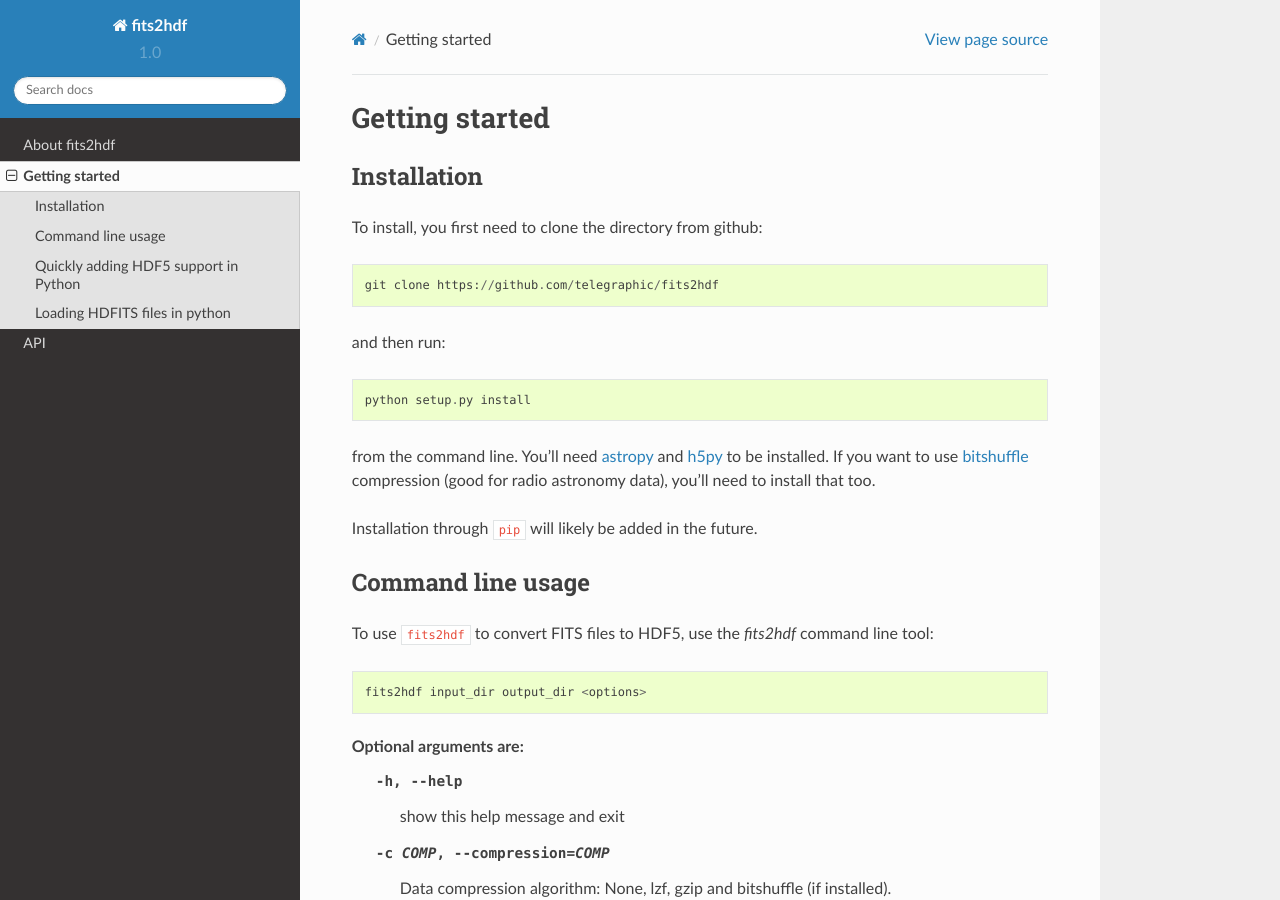
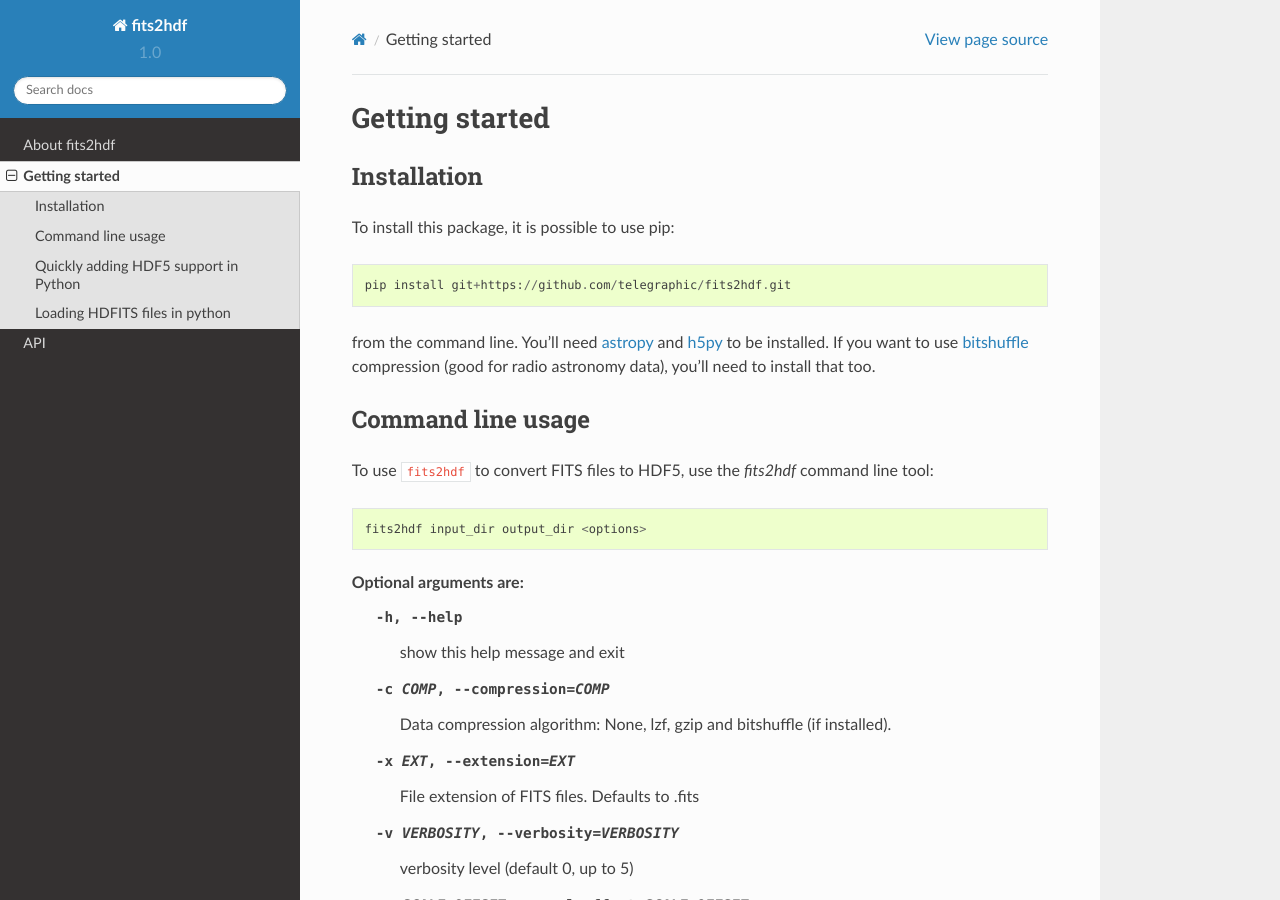
Before and after one commit to telegraphic/fits2hdf, a Sphinx documentation site: the page built from docs/source/getting_started.rst, in a window 1280 px wide and 900 px high. Built offline with Sphinx 7.4.7 and the Read the Docs theme 2.0.0, drawn with Linux system fonts in a browser that asks for light colours; formulas are drawn with MathJax 3; pages that are not in the unit, such as notebooks, are missing from menus.

Commit message:
Documentation update -> pip installation
As of later version of python, six is not always installed by default. For this reason, I have added it to the setup file.
It is now also possible to install the package directly without cloning the repository using pip. I have modified the documentation to notify this possibility, since it was already stated that this package might become available on pip at some point.

Thank you for the great software!

```diff
--- a/docs/source/getting_started.rst
+++ b/docs/source/getting_started.rst
@@ -9,19 +9,14 @@ Getting started
 Installation
 ------------
 
-To install, you first need to clone the directory from github::
+To install this package, it is possible to use pip::
 
-    git clone https://github.com/telegraphic/fits2hdf
-
-and then run::
-
-    python setup.py install
+    pip install git+https://github.com/telegraphic/fits2hdf.git
 
 from the command line. You'll need
 `astropy <http://www.astropy.org/>`_ and `h5py <http://www.h5py.org/>`_ to be installed. If you want to
 use `bitshuffle <https://github.com/kiyo-masui/bitshuffle>`_ compression (good for radio astronomy data), you'll need to install that too.
 
-Installation through ``pip`` will likely be added in the future.
 
 Command line usage
 ------------------
--- a/setup.py
+++ b/setup.py
@@ -15,7 +15,7 @@ from setuptools import setup, find_packages
 with open("README.md", "r") as fh:
     long_description = fh.read()
 
-version = '1.1.1'
+version = '1.1.2'
 
 # create entry points
 # see http://astropy.readthedocs.org/en/latest/development/scripts.html
@@ -31,7 +31,7 @@ setup(name='fits2hdf',
       description='FITS to HDF5 conversion utility',
       long_description=long_description,
       long_description_content_type='text/markdown',
-      install_requires=['h5py', 'astropy', 'colorama'],
+      install_requires=['h5py', 'astropy', 'colorama', 'six'],
       url='http://github.com/telegraphic/fits2hdf',
       author='Danny Price',
       author_email='dancpr@berkeley.edu',
```
Also changed, not shown: 1 other file.
